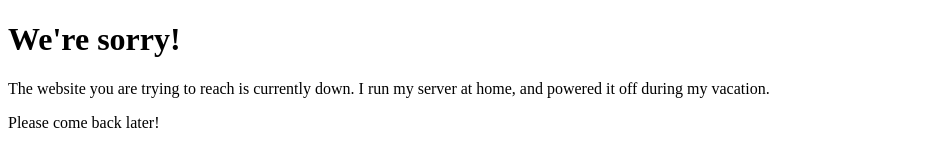
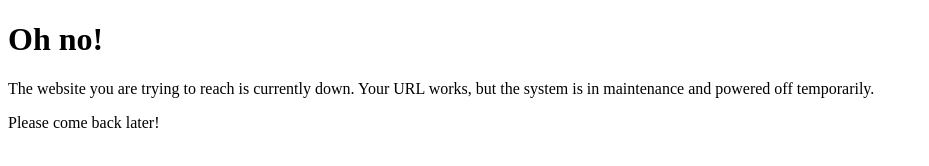
Before and after one commit to tdpeuter/down-message, a plain HTML site: page index.html in a window 1280 px wide. Shown: the whole page, without its empty margins (0-929 px from the left). Drawn offline with Linux system fonts and the light colour scheme.

Commit message:
Update message

```diff
--- a/index.html
+++ b/index.html
@@ -4,8 +4,8 @@
         <title>Service unavailable</title>
     </head>
     <body>
-        <h1>We're sorry!</h1>
-        <p>The website you are trying to reach is currently down. I run my server at home, and powered it off during my vacation.</p>
+        <h1>Oh no!</h1>
+        <p>The website you are trying to reach is currently down. Your URL works, but the system is in maintenance and powered off temporarily.</p>
         <p>Please come back later!</p>
     </body>
 </html>
```
